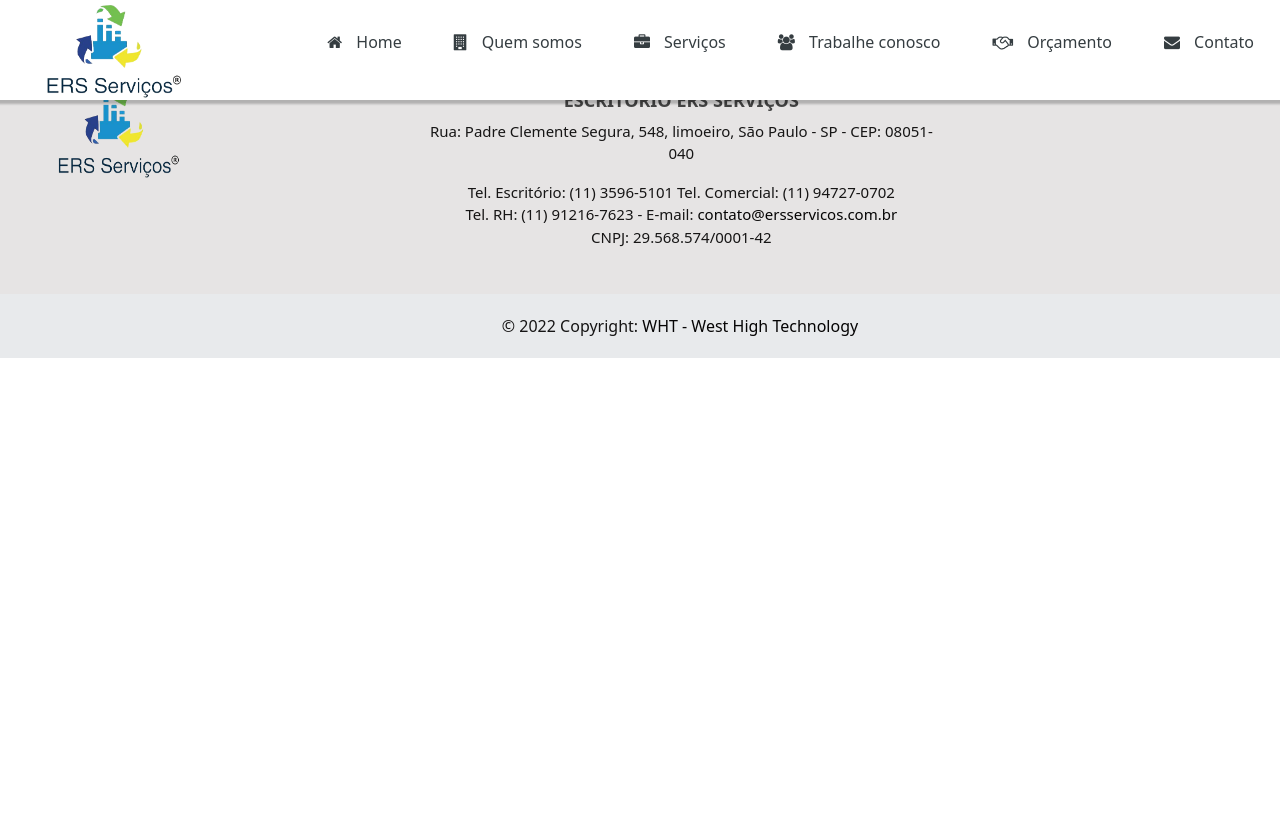
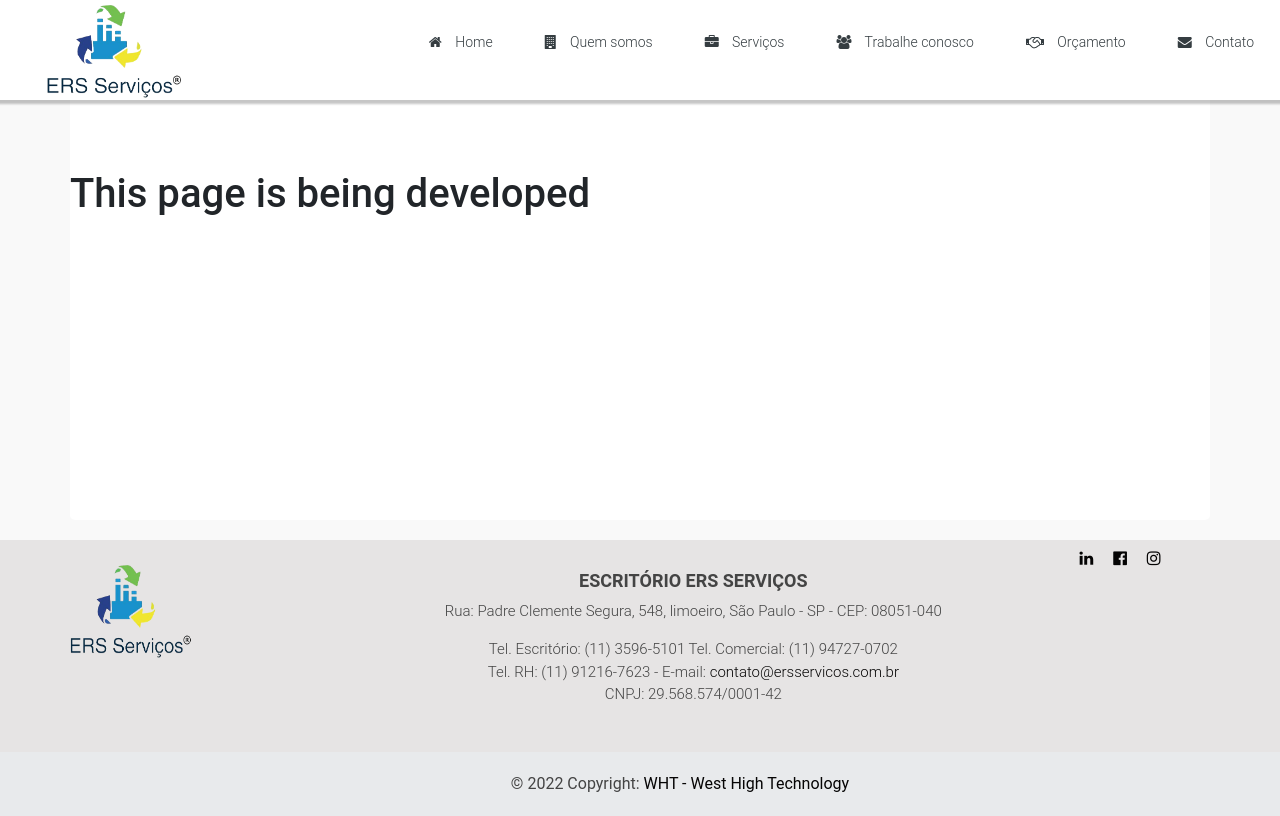
Before and after one commit to Weslley-Prado/ERS-Servicos, a React (Create React App) app in the folder ERS/ers-servico/: page /servicos in a window 1280 px wide. Built offline with nearby package versions, Linux system fonts and the light colour scheme.

Commit message:
Update services

```diff
--- a/ERS/ers-servico/src/components/servicos/Servicos.css
+++ b/ERS/ers-servico/src/components/servicos/Servicos.css
@@ -279,3 +279,8 @@ body {
 
       padding-bottom: 500px;
     }
+
+    .Comum{
+      padding-top:150px ;
+      height: 500px;
+    }
--- a/ERS/ers-servico/src/components/servicos/Servicos.jsx
+++ b/ERS/ers-servico/src/components/servicos/Servicos.jsx
@@ -1,8 +1,5 @@
 import * as React from 'react';
-
-import { CNav } from '@coreui/react'
-import { CNavItem } from '@coreui/react'
-import { CNavLink } from '@coreui/react'
+import './Servicos.css'
 
 
 import { Link } from 'react-router-dom'
@@ -17,13 +14,12 @@ import { Link } from 'react-router-dom'
   return(
 
 
-<div className="tab">
 
 
-  <div class="container">
+  <div class="container Comum">
 
+  <h1 > This page is being developed</h1>
 
-</div>
 </div>
 
   )
```
